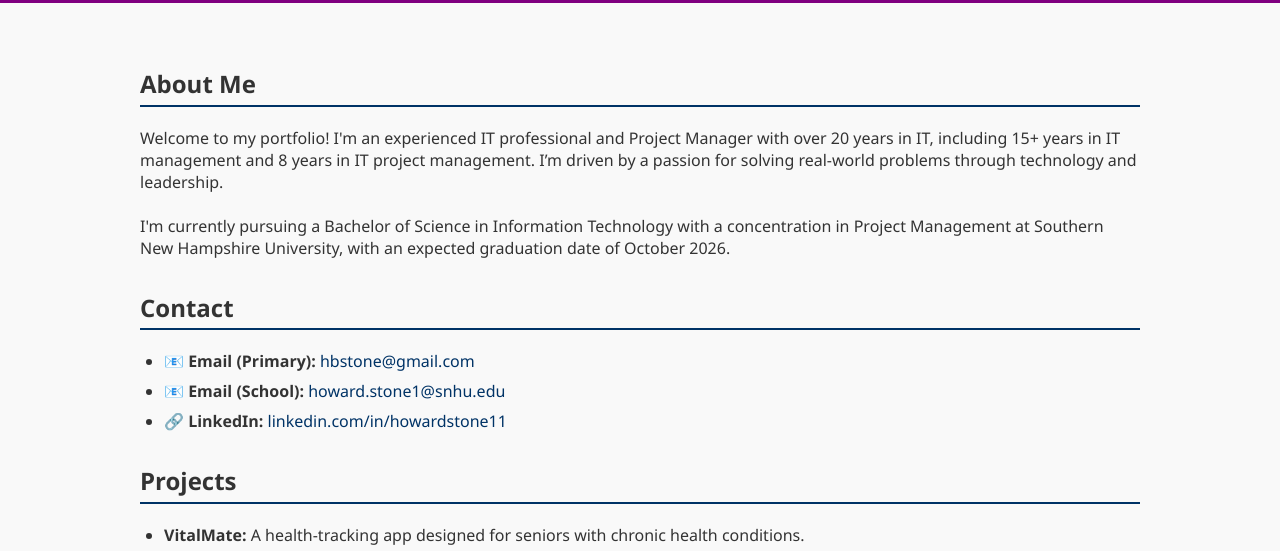
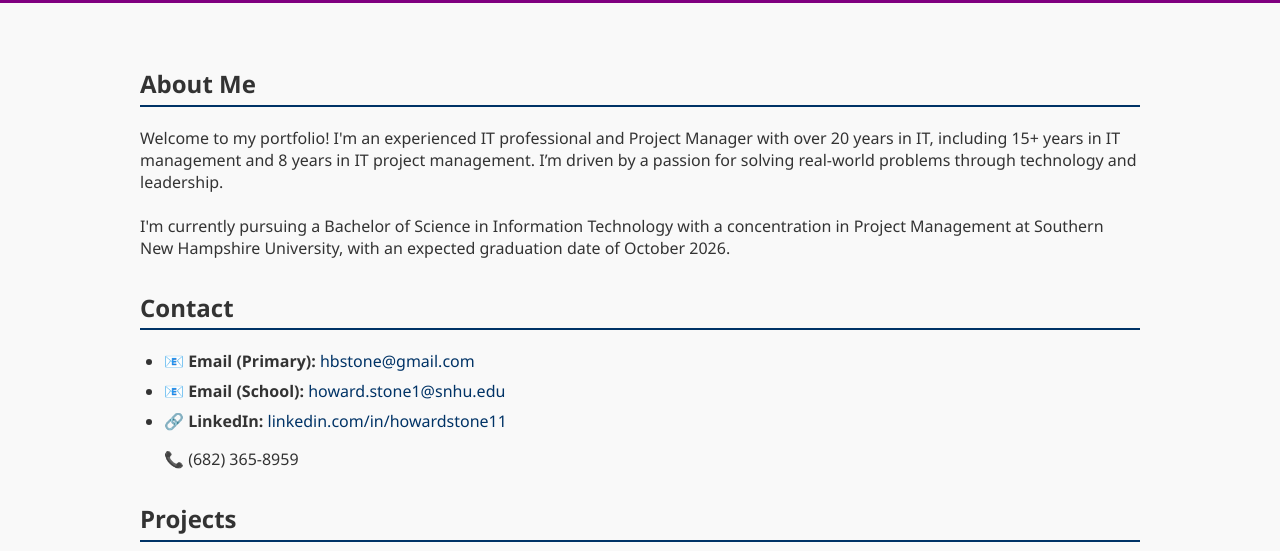
Before and after one commit to txcowpatties/Howard_Stone, a plain HTML site: page index.html in a window 1280 px wide. Shown: the part 173-724 px from the top of the page. Drawn offline with Linux system fonts and the light colour scheme.

Commit message:
Update index.html

```diff
--- a/index.html
+++ b/index.html
@@ -111,6 +111,7 @@
     <li>📧 <strong>Email (Primary):</strong> <a href="mailto:hbstone@gmail.com">hbstone@gmail.com</a></li>
     <li>📧 <strong>Email (School):</strong> <a href="mailto:howard.stone1@snhu.edu">howard.stone1@snhu.edu</a></li>
     <li>🔗 <strong>LinkedIn:</strong> <a href="https://www.linkedin.com/in/howardstone11" target="_blank">linkedin.com/in/howardstone11</a></li>
+    <p>📞 <strong?Phone:</strong> (682) 365-8959</p>
   </ul>
 </section>
 
```
